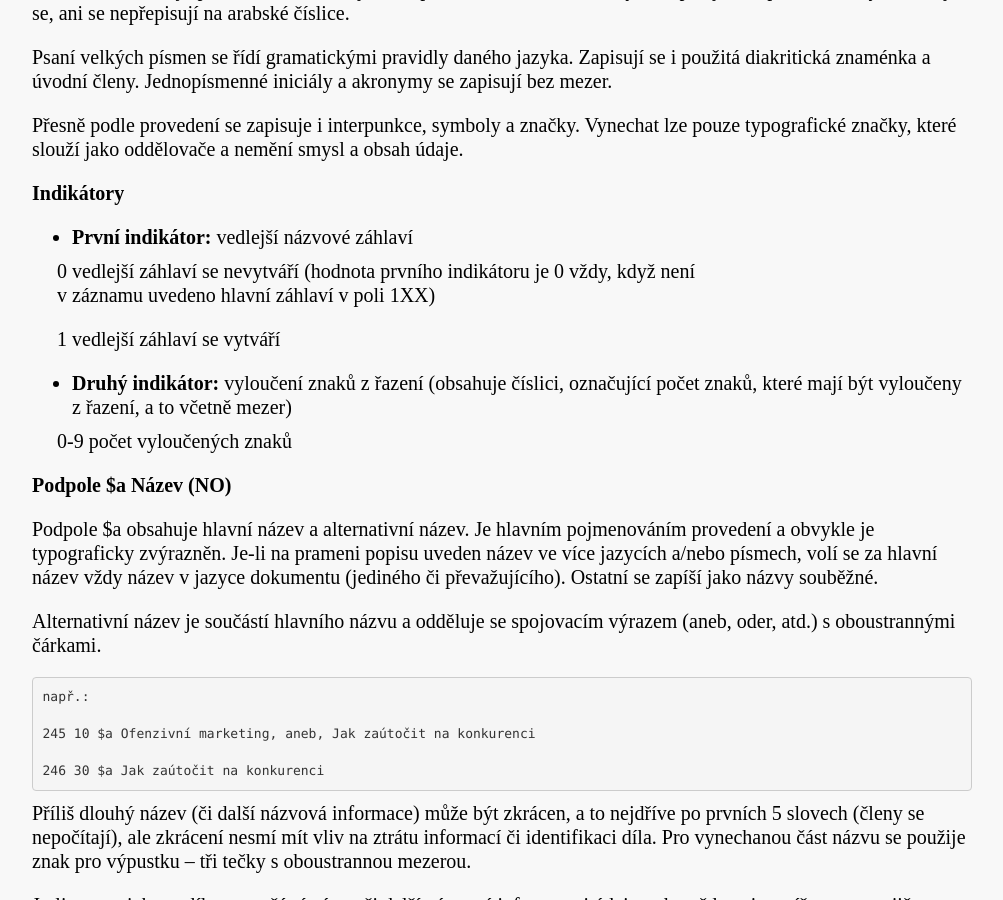
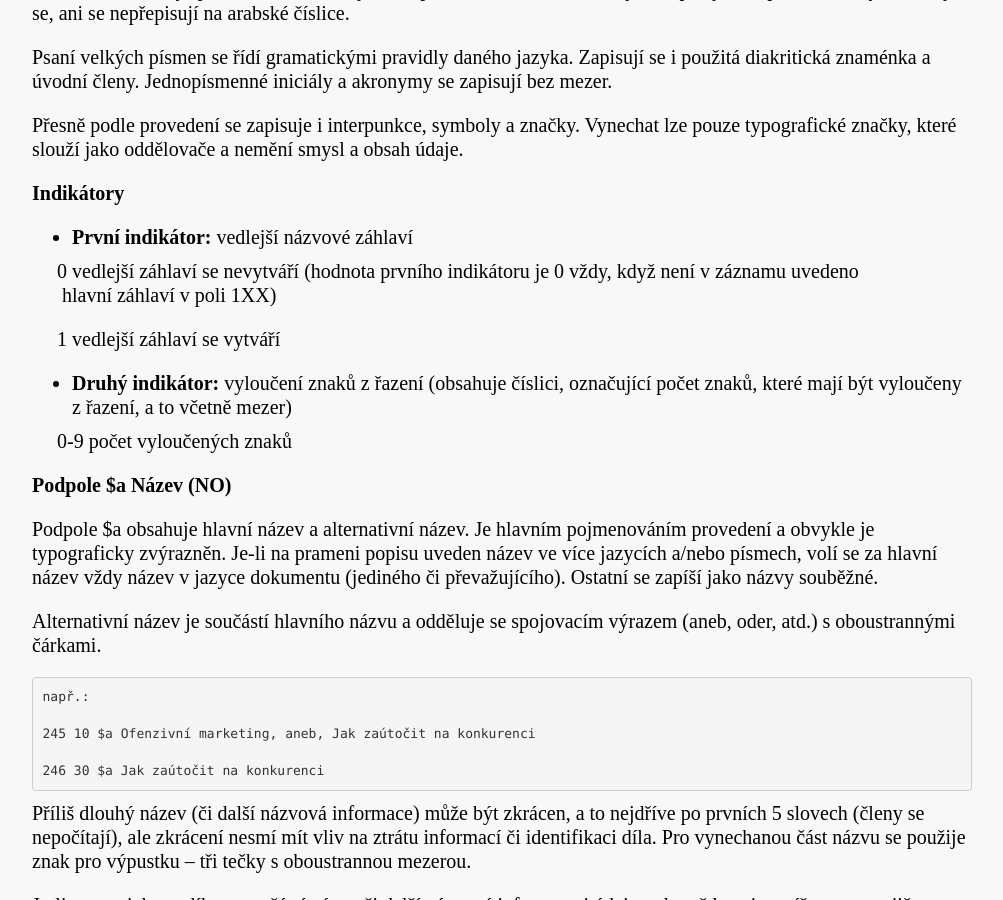
Before and after one commit to WebarchivCZ/katalogizacni-manual, a Jekyll site: the page built from _posts/2017-06-20-Název a další názvové údaje, nakladatelské údaje.md, in a window 1280 px wide and 900 px high, scrolled down 841 px. Shown: the whole window, without its empty margins (138-1141 px from the left). Built offline with Jekyll 4.4.1, drawn with Linux system fonts in a browser that asks for light colours; some of the changed lines change nothing that is shown.

Commit message:
edit_odstavce_nazev

```diff
--- a/_posts/2017-06-20-Název a další názvové údaje, nakladatelské údaje.md
+++ b/_posts/2017-06-20-Název a další názvové údaje, nakladatelské údaje.md
@@ -30,8 +30,8 @@
 
 * **První indikátor:** vedlejší názvové záhlaví
 
-&nbsp;&nbsp;&nbsp;&nbsp; 0 vedlejší záhlaví se nevytváří (hodnota prvního indikátoru je 0 vždy, když není
-	&nbsp;&nbsp;&nbsp;&nbsp; v záznamu uvedeno hlavní záhlaví v poli 1XX)
+&nbsp;&nbsp;&nbsp;&nbsp; 0 vedlejší záhlaví se nevytváří (hodnota prvního indikátoru je 0 vždy, když není v záznamu uvedeno
+&nbsp;&nbsp;&nbsp;&nbsp;&nbsp;&nbsp;hlavní záhlaví v poli 1XX)
 
 &nbsp;&nbsp;&nbsp;&nbsp; 1 vedlejší záhlaví se vytváří
 
@@ -158,11 +158,11 @@
 
 &nbsp;&nbsp;&nbsp;&nbsp; 0 generuje se poznámka, negeneruje se vedlejší záhlaví
 &nbsp;&nbsp;&nbsp;&nbsp; 1 generuje se poznámka i vedlejší záhlaví (znamená to, že se ve standardním zobrazení záznamu v OPACu objeví
-&nbsp;&nbsp;&nbsp;&nbsp; také variantní název, jinak je pole 246 vidět; pouze v režimu zobrazení MARC, pokud je název ve zdrojovém
-&nbsp;&nbsp;&nbsp;&nbsp; kódu jiný, a smysluplný, je vhodné ho zobrazit)
+&nbsp;&nbsp;&nbsp;&nbsp;&nbsp;&nbsp; také variantní název, jinak je pole 246 vidět; pouze v režimu zobrazení MARC, pokud je název ve zdrojovém
+&nbsp;&nbsp;&nbsp;&nbsp;&nbsp;&nbsp; kódu jiný, a smysluplný, je vhodné ho zobrazit)
 &nbsp;&nbsp;&nbsp;&nbsp; 2 negeneruje se poznámka, negeneruje se vedlejší záhlaví
 &nbsp;&nbsp;&nbsp;&nbsp; 3 generuje se vedlejší záhlaví, negeneruje se poznámka (pokud v 246 píšeme varianty názvu bez www, pomlček
-&nbsp;&nbsp;&nbsp;&nbsp; apod., není potřeba poznámku zobrazovat; to platí také pro souběžný název, podnázev)
+&nbsp;&nbsp;&nbsp;&nbsp;&nbsp;&nbsp; apod., není potřeba poznámku zobrazovat; to platí také pro souběžný název, podnázev)
 
 
 **Druhý indikátor:** typ názvu
```
